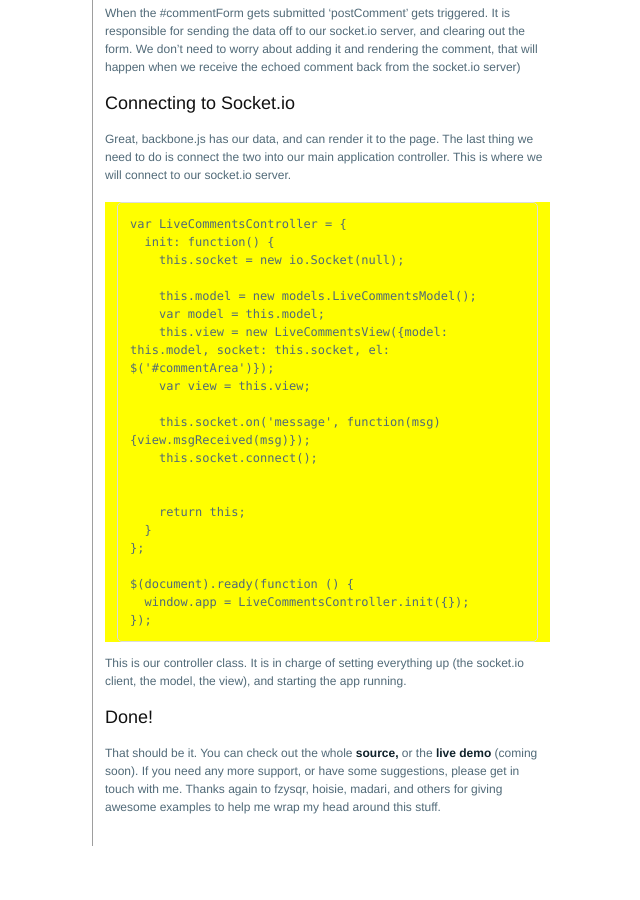
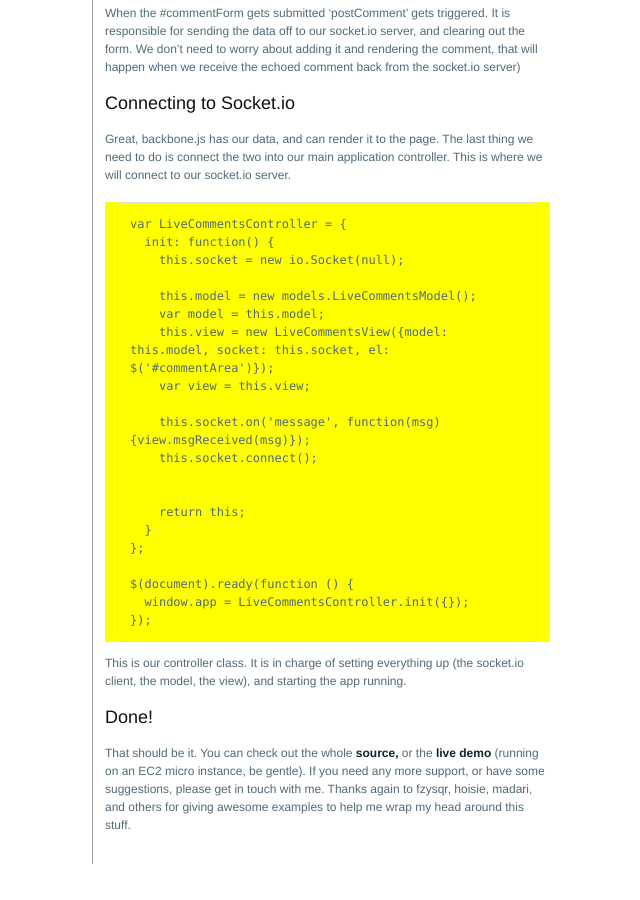
Before and after one commit to paulbellamy/paulbellamy.github.com, a Jekyll site: the page built from _posts/2011-04-11-livecomments-go.markdown, in a window 1280 px wide and 900 px high, scrolled down 11676 px. Shown: the whole window, without its empty margins (73-713 px from the left). Built offline with Jekyll 4.4.1, drawn with Linux system fonts in a browser that asks for light colours.

Commit message:
updating livedemo url

```diff
--- a/_posts/2011-04-11-livecomments-go.markdown
+++ b/_posts/2011-04-11-livecomments-go.markdown
@@ -546,4 +546,4 @@
 
 ### Done!
 
-That should be it.  You can check out the whole [source,](http://github.com/paulbellamy/livecomments.go) or the [live demo](#) (coming soon). If you need any more support, or have some suggestions, please get in touch with me. Thanks again to fzysqr, hoisie, madari, and others for giving awesome examples to help me wrap my head around this stuff.
+That should be it.  You can check out the whole [source,](http://github.com/paulbellamy/livecomments.go) or the [live demo](http://46.137.121.208/) (running on an EC2 micro instance, be gentle). If you need any more support, or have some suggestions, please get in touch with me. Thanks again to fzysqr, hoisie, madari, and others for giving awesome examples to help me wrap my head around this stuff.
```
